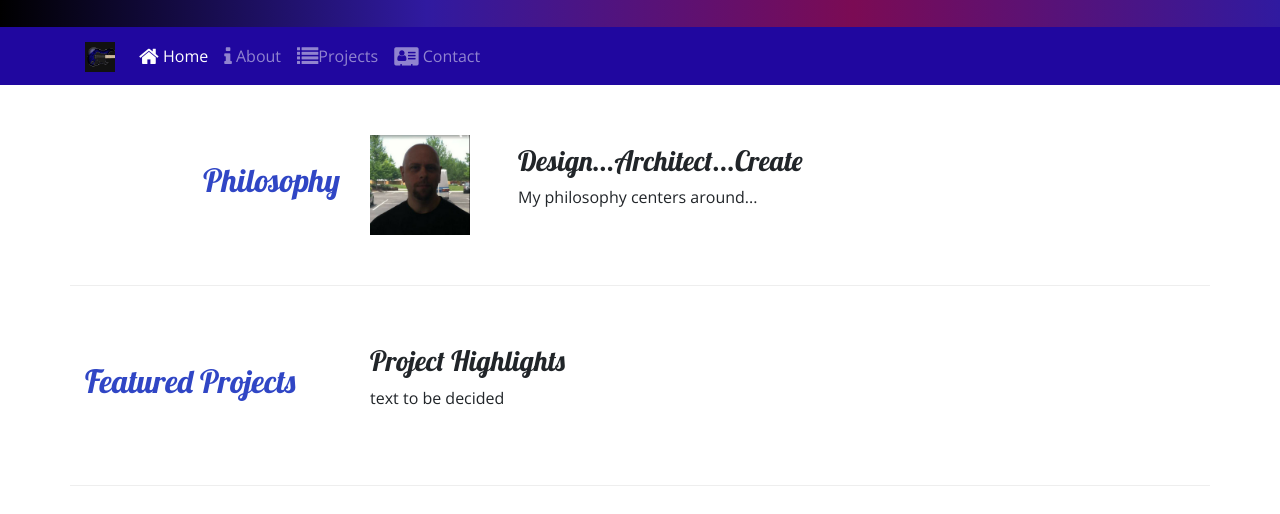
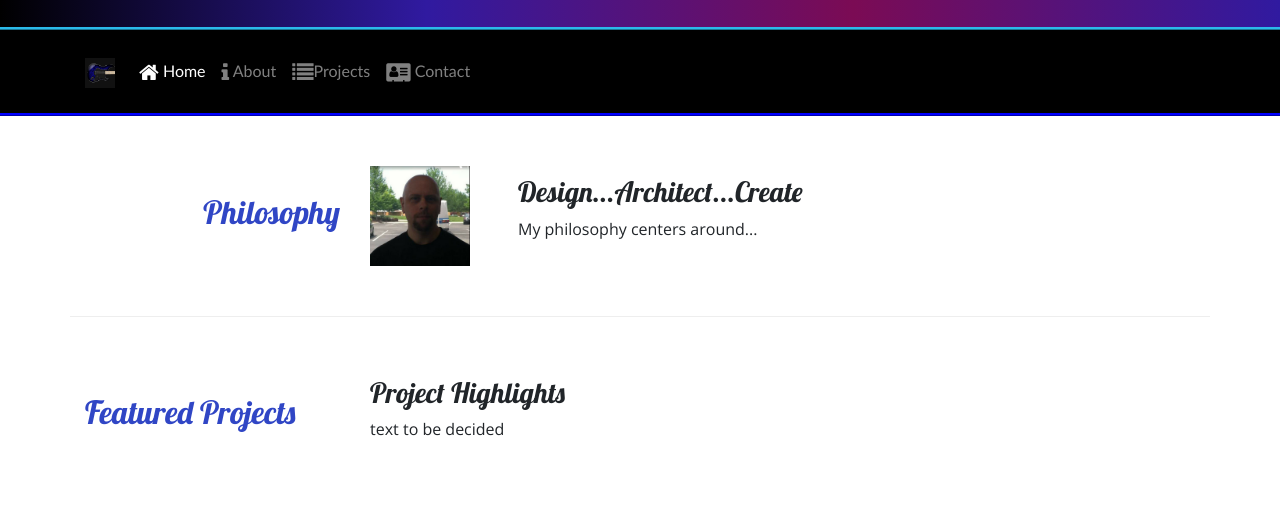
Before and after one commit to PGA-dev/Profile_portfolio, a website: page index.html in a window 1280 px wide. Shown: the part 193-707 px from the top of the page. Drawn offline with nearby package versions, Linux system fonts and the light colour scheme.

Commit message:
updated css for navbar

```diff
--- a/css/styles.css
+++ b/css/styles.css
@@ -34,5 +34,9 @@ header h2 {
 }
 
 .navbar {
-    background-color: #20079f;
+    font-family: 'Gill Sans', 'Gill Sans MT', Calibri, 'Trebuchet MS', sans-serif;
+    padding: 20px 0;
+    border-bottom: blue ridge;
+    border-top: #2bbaea ridge;
+    background-color: #000000;
 }
```
